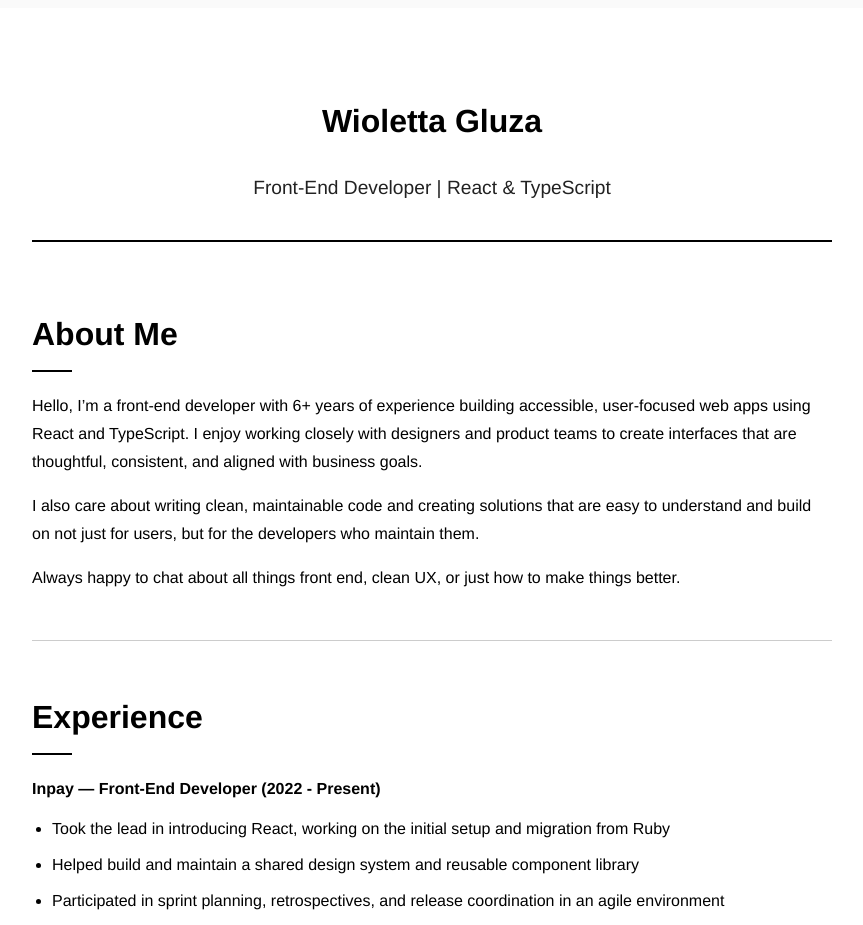
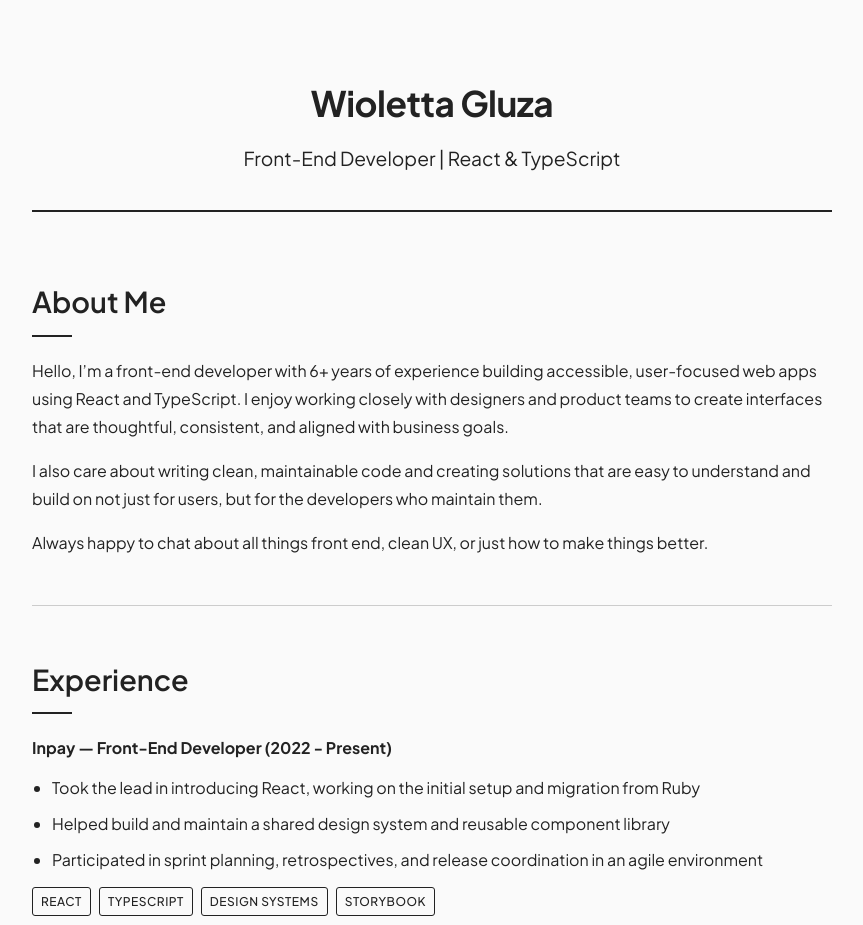
Before and after one commit to w-gluza/portfolio, a Next.js app: page / in a window 1280 px wide. Shown: the top 925 px of the page, without its empty margins (208-1071 px from the left). Built offline with nearby package versions, Linux system fonts and the light colour scheme.

Commit message:
feat: implement CSS variables for colors and font weights

```diff
--- a/app/common/ExternalLink/ExternalLink.module.css
+++ b/app/common/ExternalLink/ExternalLink.module.css
@@ -1,26 +1,26 @@
 .link {
   text-decoration: none;
   font-weight: 600;
-  border-bottom: 1px solid #000;
+  border-bottom: 1px solid var(--color-black);
   transition: all 0.2s ease;
-  color: #000;
+  color: var(--color-black);
 }
 
 .link:visited {
-  color: #000;
+  color: var(--color-black);
 }
 
 .link:hover {
-  background: #000;
-  color: #fff;
+  background: var(--color-black);
+  color: var(--color-white);
   padding: 0.1rem 0.2rem;
 }
 
 .link:focus-visible {
-  outline: 2px dashed #000;
+  outline: 2px dashed var(--color-black);
   outline-offset: 3px;
-  background: #000;
-  color: #fff;
+  background: var(--color-black);
+  color: var(--color-white);
   padding: 0.1rem 0.2rem;
 }
 
--- a/app/common/Heading/Heading.module.css
+++ b/app/common/Heading/Heading.module.css
@@ -1,12 +1,15 @@
 .h1 {
-  font-size: 3rem;
+  font-size: 2.2rem;
   margin: 0;
   letter-spacing: -0.5px;
+  font-weight: var(--weight-bold);
+  color: var(--color-black);
 }
 
 .h2 {
-  font-size: 2rem;
-  font-weight: bold;
+  font-size: 1.8rem;
+  color: var(--color-black);
+  font-weight: var(--weight-semibold);
   margin-bottom: 1rem;
   padding-bottom: 0.25rem;
 }
@@ -16,13 +19,14 @@
   display: block;
   width: 40px;
   height: 2px;
-  background: #000;
+  background: var(--color-black);
   margin-top: 8px;
 }
 
 .h3 {
   font-size: 1.5rem;
-  font-weight: 600;
+  color: var(--color-black);
+  font-weight: var(--weight-semibold);
   margin-bottom: 0.75rem;
 }
 
@@ -30,6 +34,7 @@
 .h5,
 .h6 {
   font-size: 1.2rem;
-  font-weight: 500;
+  color: var(--color-black);
+  font-weight: var(--weight-medium);
   margin-bottom: 0.5rem;
 }
--- a/app/common/Layout/PageContainer/PageContainer.module.css
+++ b/app/common/Layout/PageContainer/PageContainer.module.css
@@ -1,7 +1,4 @@
 .page {
-  background-color: #fff;
-  color: #000;
-  font-family: "Helvetica Neue", Helvetica, Arial, sans-serif;
   max-width: 800px;
   margin: 0 auto;
   padding: 4rem 2rem;
--- a/app/common/Tag/Tag.module.css
+++ b/app/common/Tag/Tag.module.css
@@ -1,7 +1,8 @@
 .tag {
   font-size: 0.75rem;
-  border: 1px solid #000;
-  color: #000;
+  border: 1px solid var(--color-black);
+  color: var(--color-black);
+  font-weight: var(--weight-medium);
   padding: 0.2rem 0.5rem;
   border-radius: 3px;
   text-transform: uppercase;
--- a/app/components/hero/Hero.module.css
+++ b/app/components/hero/Hero.module.css
@@ -1,12 +1,12 @@
 .header {
   text-align: center;
   margin-bottom: 4rem;
-  border-bottom: 2px solid #000;
+  border-bottom: 2px solid var(--color-black);
   padding-bottom: 1rem;
 }
 
 .header p {
   font-size: 1.2rem;
-  color: #222;
+  color: var(--color-black);
   margin-top: 0.5rem;
 }
--- a/app/components/hero/Hero.tsx
+++ b/app/components/hero/Hero.tsx
@@ -1,9 +1,10 @@
+import { Heading } from "../../common";
 import styles from "./Hero.module.css";
 
 export const Hero = () => {
   return (
     <header className={styles.header}>
-      <h1>Wioletta Gluza</h1>
+      <Heading level={1}>Wioletta Gluza</Heading>
       <p>Front-End Developer | React & TypeScript</p>
     </header>
   );
```
